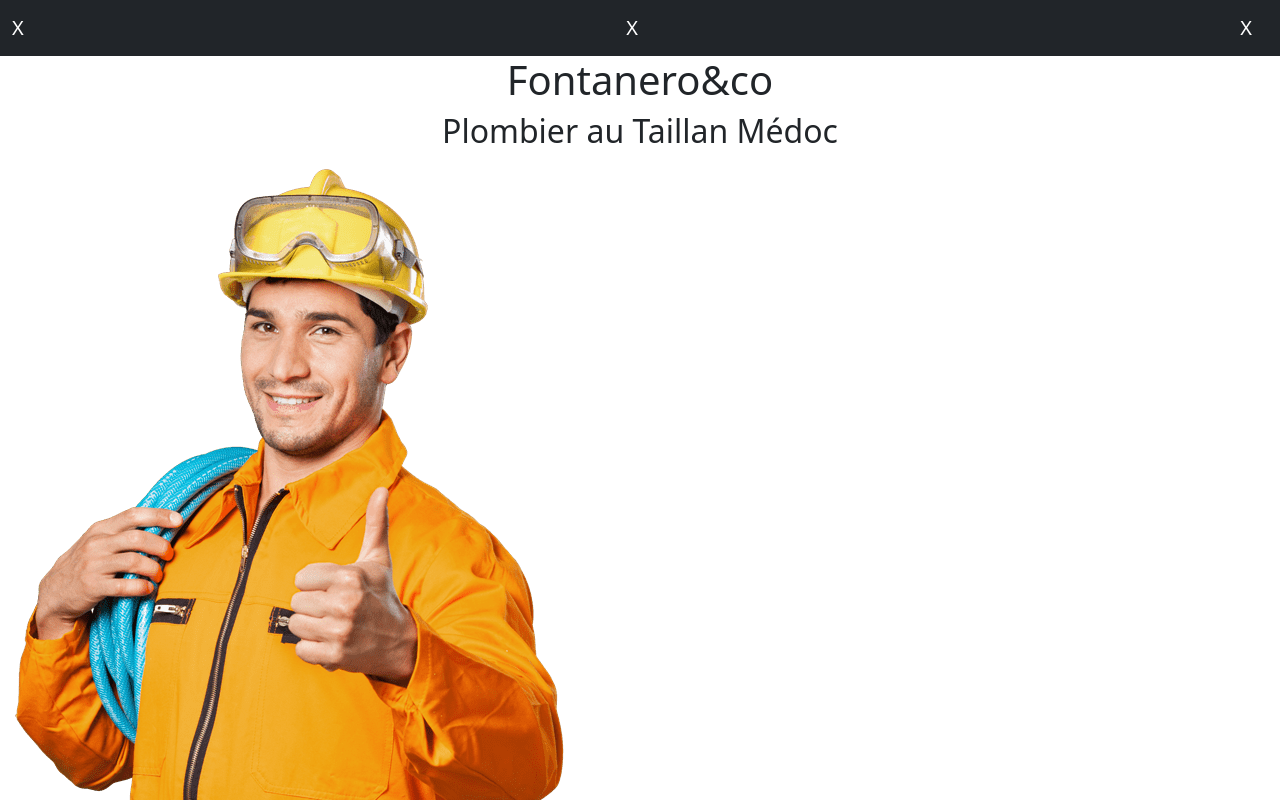
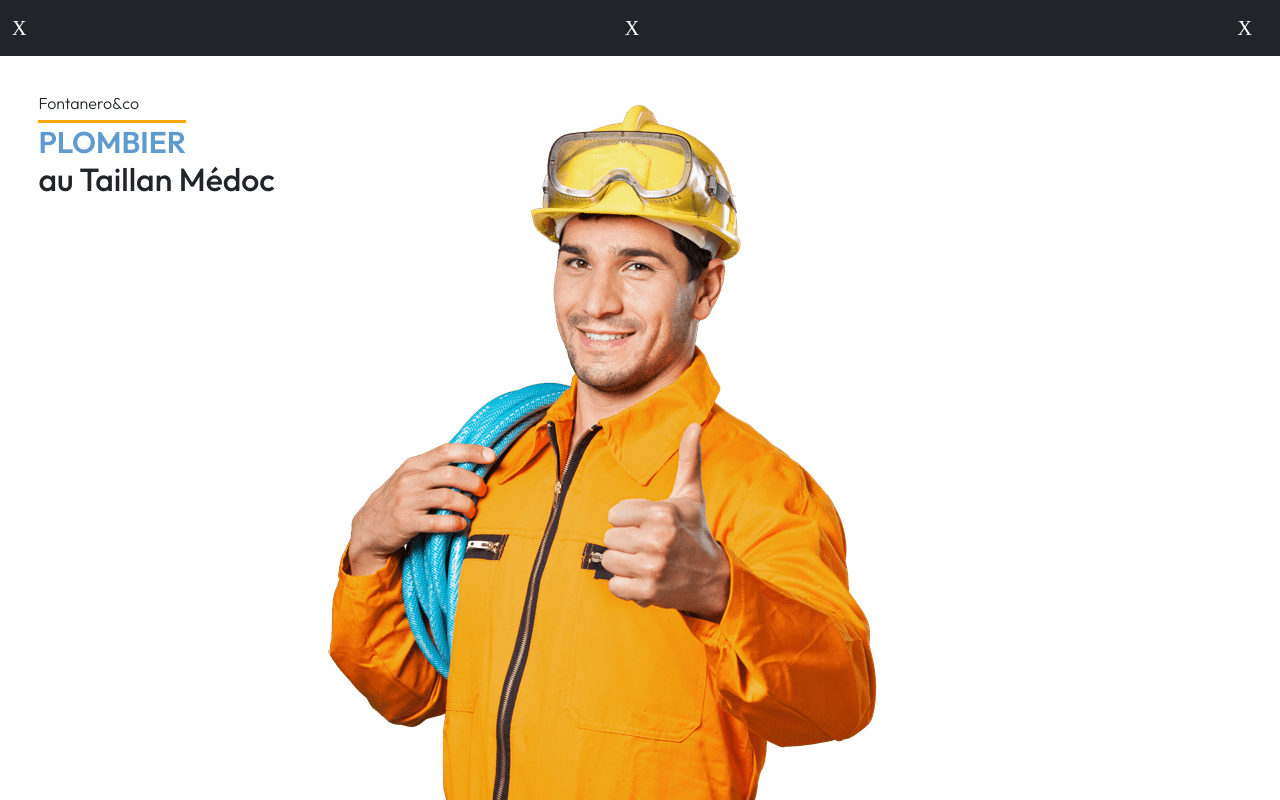
Before and after one commit to Sanchodelniglo/fontanero, a plain HTML site: page index.html in a window 1280 px wide. Shown: the top 800 px of the page. Drawn offline with nearby package versions, Linux system fonts and the light colour scheme.

Commit message:
add design to h1 and h2

```diff
--- a/index.html
+++ b/index.html
@@ -10,9 +10,9 @@
     <title>Fontanero&co Plomberie </title>
     <meta name="description" content="Plomberie Taillan Médoc CUB Gironde">
     <meta name="viewport" content="width=device-width, initial-scale=1">
-    <link rel="stylesheet" href="stylesheet.css">
     <link href="https://fonts.googleapis.com/icon?family=Material+Icons" rel="stylesheet">
     <link href="https://cdn.jsdelivr.net/npm/bootstrap@5.1.3/dist/css/bootstrap.min.css" rel="stylesheet" integrity="sha384-1BmE4kWBq78iYhFldvKuhfTAU6auU8tT94WrHftjDbrCEXSU1oBoqyl2QvZ6jIW3" crossorigin="anonymous">
+    <link rel="stylesheet" href="stylesheet.css">
     <script src="https://cdn.jsdelivr.net/npm/bootstrap@5.1.3/dist/js/bootstrap.bundle.min.js" integrity="sha384-ka7Sk0Gln4gmtz2MlQnikT1wXgYsOg+OMhuP+IlRH9sENBO0LRn5q+8nbTov4+1p" crossorigin="anonymous"></script>
   </head>
   <body>
@@ -33,12 +33,17 @@
       </div>
     </nav>
 
-    <section class="top-section">
-      <h1 class="text-center">Fontanero&co</h1>
-      <h2 class="text-center">Plombier au Taillan Médoc</h2>
-      <img src="images/happy-worker.png" height="50%" alt="happy-worker">
+    <section class="top-section d-flex">
+      <div class="top-section-image-container">
+        <h1 class="">Fontanero&co</h1>
+        <h2 class=""><span>PLOMBIER</span><br>au Taillan Médoc </h2>
+      </div>
+      <div class="top-section-image-container">
+        <img src="images/happy-worker.png" class="img-fluid" alt="happy-worker">
+      </div>
     </section>
-    <section></section>
+    <section>
+    </section>
 
     <script src="" async defer></script>
   </body>
--- a/stylesheet.css
+++ b/stylesheet.css
@@ -1,3 +1,4 @@
+@import url('https://fonts.googleapis.com/css2?family=Outfit:wght@100;200;300;400;500;600&display=swap');
 @import './components/navbar.css';
 @import './components/section.css';
 
@@ -7,6 +8,27 @@
   box-sizing: border-box;
 }
 
+h1 {
+  font-family: 'Outfit', sans-serif;
+  font-weight: 300;
+  font-size: 16px;
+}
+
+h2 {
+  font-family: 'Outfit', sans-serif;
+}
+
+h2 span{
+  border-top: orange solid 3px;
+  font-weight: 600;
+  font-size: 30px;
+  color: #5f9bce;
+}
+
 body {
   font-family: 'sans-serif';
 }
+
+.top-section-image-container {
+  margin: 3% 0 0 3%;
+}
```
